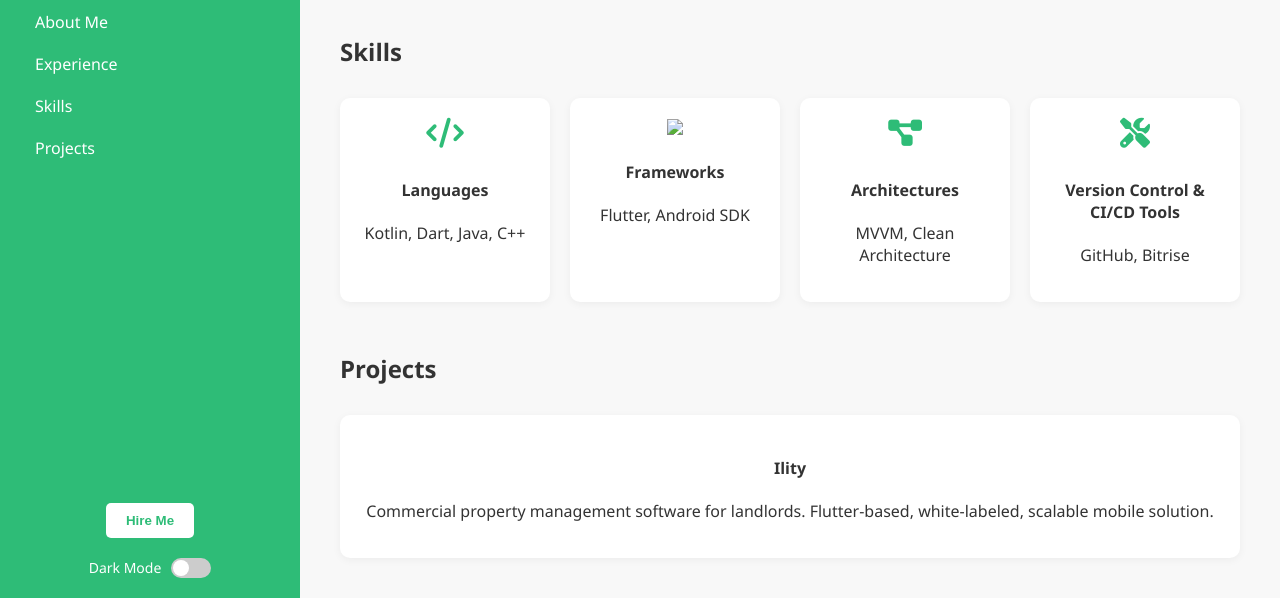
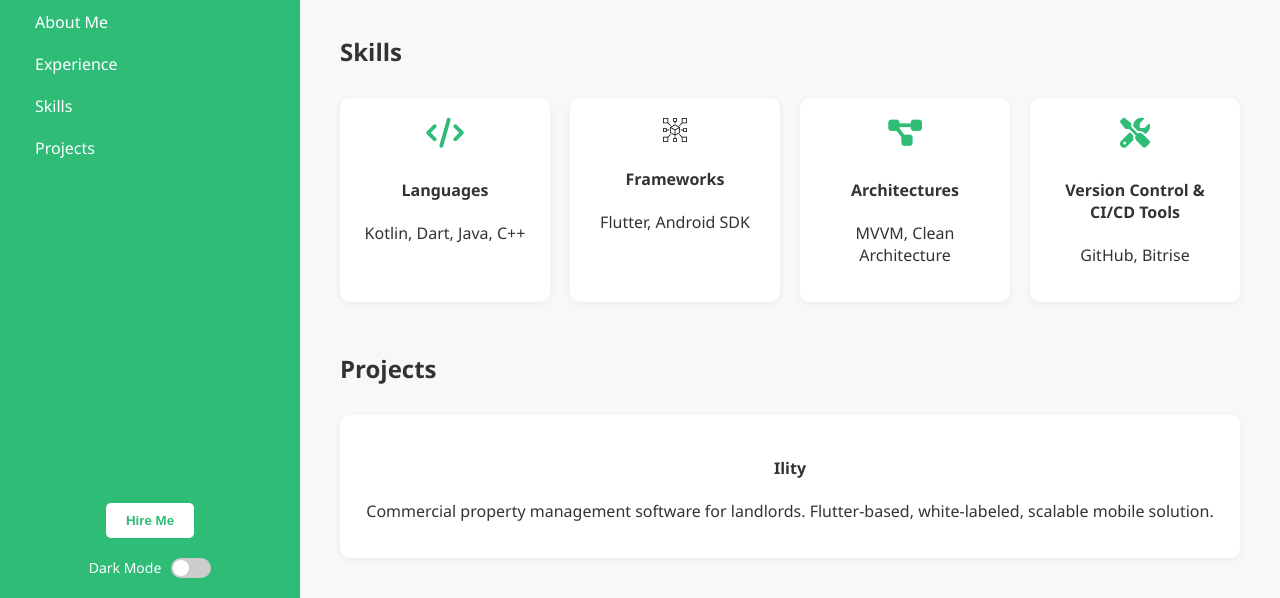
Before and after one commit to ankush-dhiman/portfolio, a plain HTML site: page index.html in a window 1280 px wide. Shown: the part 289-887 px from the top of the page. Drawn offline with Linux system fonts and the light colour scheme.

Commit message:
updated path

```diff
--- a/index.html
+++ b/index.html
@@ -63,7 +63,7 @@
             <p>Kotlin, Dart, Java, C++</p>
           </div>
           <div class="skill">
-            <img src="icons/centralized.png" class="icon" />
+            <img src="icons/centralized.png" />
             <h4>Frameworks</h4>
             <p>Flutter, Android SDK</p>
           </div>
```
Also changed, not shown: icons/centralized.png (renamed from css/icons/centralized.png).
